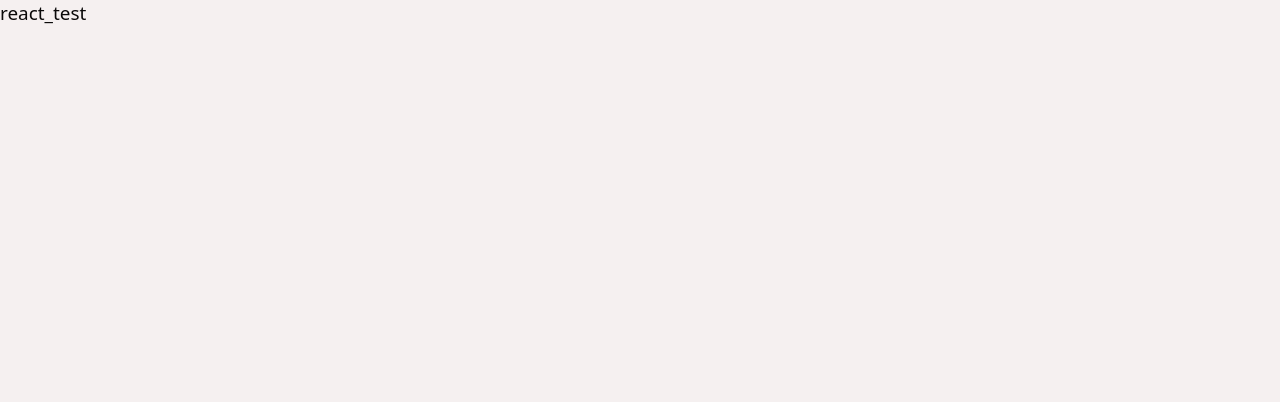
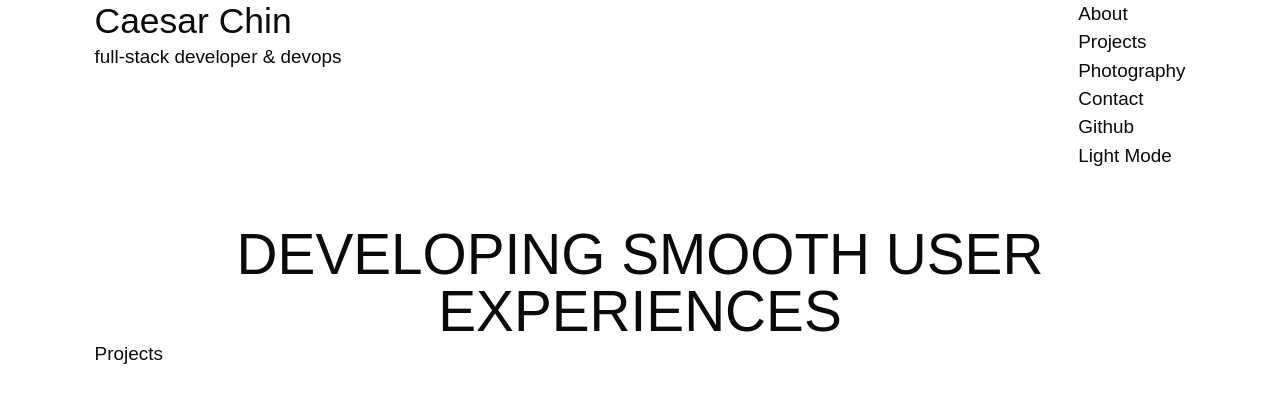
Before and after one commit to caesar-chin/new-portfolio, an Astro site: page / in a window 1280 px wide. Shown: the top 402 px of the page. Built offline with nearby package versions, Linux system fonts and the light colour scheme; Astro itself is replaced by a stand-in of ours; a web font is replaced by a local one.

Commit message:
added navbar and big text for home page

```diff
--- a/astro.config.mjs
+++ b/astro.config.mjs
@@ -1,6 +1,9 @@
 import { defineConfig } from "astro/config";
-
 import react from "@astrojs/react";
 
+import tailwind from "@astrojs/tailwind";
+
 // https://astro.build/config
-export default defineConfig({ integrations: [react()] });
+export default defineConfig({
+  integrations: [react(), tailwind()]
+});
--- /dev/null
+++ b/src/components/Contact.tsx
@@ -0,0 +1,7 @@
+import React from 'react'
+
+export default function Contact() {
+  return (
+    <div>Contact</div>
+  )
+}
--- /dev/null
+++ b/src/components/Home.tsx
@@ -0,0 +1,7 @@
+import React from "react";
+
+export default function Home() {
+  return (
+    <div className="mt-12 text-5xl text-center">DEVELOPING SMOOTH USER EXPERIENCES</div>
+  );
+}
--- /dev/null
+++ b/src/components/Navbar.tsx
@@ -0,0 +1,28 @@
+import React from "react";
+
+export default function Navbar() {
+  return (
+    <header className="flex justify-between flex-row  mb-4">
+      <div className="flex flex-col">
+        <a
+          href="/"
+          className="text-3xl hover:text-sea-foam-green dark:hover:text-dark-grayish-red"
+        >
+          Caesar Chin
+        </a>
+        <div className="">full-stack developer & devops</div>
+      </div>
+
+      <div className="flex flex-col">
+        <a href="/about">About</a>
+        <a href="#projects">Projects</a>
+        <a href="/photography">Photography</a>
+        <a href="#contact">Contact</a>
+        <a href="https://github.com/caesar-chin" target="_blank">
+          Github
+        </a>
+        <a>Light Mode</a>
+      </div>
+    </header>
+  );
+}
--- /dev/null
+++ b/src/components/Projects.tsx
@@ -0,0 +1,10 @@
+import React from "react";
+
+export default function Projects() {
+  return (
+    <div>
+      <div>Projects</div>
+      <div></div>
+    </div>
+  );
+}
--- a/src/components/react_test.tsx
+++ /dev/null
@@ -1,7 +0,0 @@
-import React from 'react'
-
-export default function React_test() {
-  return (
-    <div>react_test</div>
-  )
-}
--- a/src/layouts/Layout.astro
+++ b/src/layouts/Layout.astro
@@ -1,11 +1,12 @@
 ---
+import "@fontsource/faustina";
+
 export interface Props {
   title: string;
 }
 
 const { title } = Astro.props;
 ---
-
 
 <!DOCTYPE html>
 <html lang="en">
@@ -18,8 +19,6 @@ const { title } = Astro.props;
   </head>
   <body>
     <slot />
-	</body>
-</html>
     <style>
       :root {
         --font-size-base: clamp(1rem, 0.34vw + 0.91rem, 1.19rem);
@@ -29,20 +28,20 @@ const { title } = Astro.props;
         --color-text: hsl(12, 5%, 4%);
         --color-bg: hsl(10, 21%, 95%);
         --color-border: hsl(17, 24%, 90%);
+
+        scroll-behavior: smooth;
       }
 
       html {
-		font-family: system-ui, sans-serif;
+        font-family: "Faustina", sans-serif;
         font-size: var(--font-size-base);
         color: var(--color-text);
-		background-color: var(--color-bg);
+        /* background-color: var(--color-bg); */
       }
 
       body {
         margin: 0;
       }
-
-
     </style>
 
     <style is:global>
@@ -55,7 +54,9 @@ const { title } = Astro.props;
       }
 
       code {
-		font-family: Menlo, Monaco, Lucida Console, Liberation Mono, DejaVu Sans Mono,
-			Bitstream Vera Sans Mono, Courier New, monospace;
+        font-family: Menlo, Monaco, Lucida Console, Liberation Mono,
+          DejaVu Sans Mono, Bitstream Vera Sans Mono, Courier New, monospace;
       }
     </style>
+  </body>
+</html>
--- /dev/null
+++ b/src/pages/about.astro
@@ -0,0 +1,8 @@
+---
+import Layout from "../layouts/Layout.astro";
+---
+
+
+<Layout title="About Me">
+
+</Layout>
--- a/src/pages/index.astro
+++ b/src/pages/index.astro
@@ -1,12 +1,44 @@
 ---
-import Layout from '../layouts/Layout.astro';
-import React_test from '../components/react_test';
+import Layout from "../layouts/Layout.astro";
+import Navbar from "../components/Navbar";
+import Home from "../components/Home";
+import Projects from "../components/Projects";
+import Contact from "../components/Contact";
+
+
 ---
 
-<Layout title="caesar website">
-	<React_test />
-</Layout>
+<div class="bg-white dark:bg-darkish-cyan">
+  <Layout title="Caesar Chin">
+    <div class="flex items-center flex-col container mx-auto px-20">
+      <div id="home" class="w-full">
+        <Navbar />
+        <Home />
+      </div>
+      <div id="projects" class="w-full h-screen">
+        <Projects />
+      </div>
+      <div id="contact" class="w-full h-screen">
+        <Contact />
+      </div>
+    </div>
+  </Layout>
+</div>
 
 <style>
+  #projects,
+  #contact {
+    animation: fadeInAnimation ease 1s;
+    animation-iteration-count: 1;
+    animation-fill-mode: forwards;
+  }
 
+  @keyframes fadeInAnimation {
+    0% {
+      opacity: 0;
+    }
+    100% {
+      opacity: 1;
+    }
+  }
 </style>
--- /dev/null
+++ b/src/pages/photography.astro
@@ -0,0 +1,7 @@
+---
+import Layout from "../layouts/Layout.astro";
+---
+
+<Layout title="Caesar Photography">
+  <h1>Under Construction</h1>
+</Layout>
--- /dev/null
+++ b/tailwind.config.cjs
@@ -0,0 +1,15 @@
+/** @type {import('tailwindcss').Config} */
+module.exports = {
+  darkMode: "class",
+  content: ["./src/**/*.{astro,html,js,jsx,md,mdx,svelte,ts,tsx,vue}"],
+  theme: {
+    colors: {
+      "darkish-cyan": "#38494a",
+      "lightish-cyan": "#6e8e91",
+      "dark-grayish-red": "#b24a43",
+      "sea-foam-green": "#A5DEC8",
+    },
+    extend: {},
+  },
+  plugins: [],
+};
```
Also changed, not shown: package.json (+8 -1 lines), 1 other file. Lines whose indentation alone changed are shown as unchanged.
